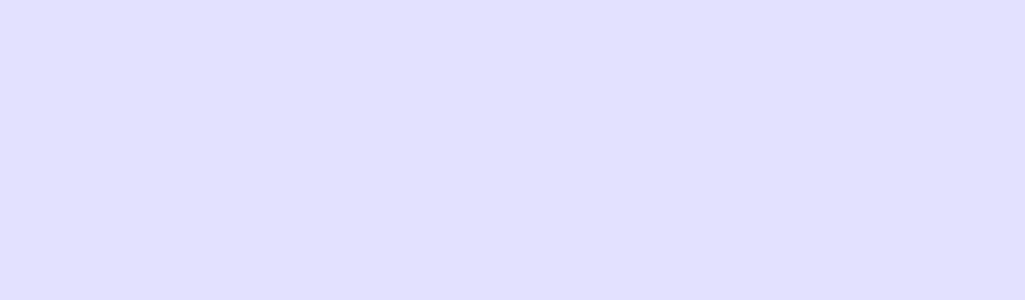
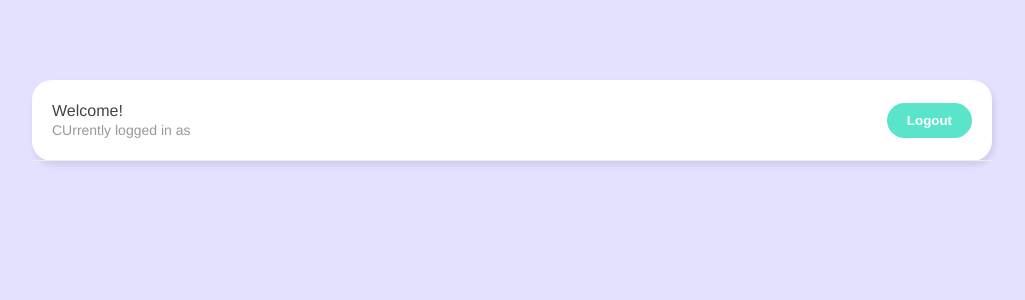
Before and after one commit to umesh8965/live-chat-room, a Vue app: page /chatroom in a window 1280 px wide. Before the commit this address had no page. Shown: the top 300 px of the page, without its empty margins (128-1153 px from the left). Built offline with nearby package versions, Linux system fonts and the light colour scheme.

Commit message:
setup-chat : implement chat module

```diff
--- a/src/components/LoginForm.vue
+++ b/src/components/LoginForm.vue
@@ -12,7 +12,7 @@ import { ref } from 'vue'
 import setLogin from "../composables/useLogin.js"
 
 export default {
-    setup(){
+    setup(props, context){
 
         //ref
         const email = ref('')
@@ -23,7 +23,7 @@ export default {
         const handleSubmit = async () => {
              await login( email.value, password.value )
              if(!error.value){
-                 console.log(" User Login ")
+                 context.emit("loginevent")
              }
         }
 
--- /dev/null
+++ b/src/components/Navbar.vue
@@ -0,0 +1,48 @@
+<template>
+  <nav>
+      <div>
+          <p>Welcome! </p>
+          <p class="email">CUrrently logged in as</p>
+      </div>
+      <button @click="handleLogout">Logout</button>
+  </nav>
+</template>
+
+<script>
+import setLogout from "../composables/useLogout"
+
+export default {
+    setup(){
+
+        const { error, logout } = setLogout()
+
+        const handleLogout = async () => {
+            await logout()
+            if (!error.value) {
+                console.log("user Logout")
+            }
+        }
+
+        return { handleLogout }
+    }
+}
+</script>
+
+<style>
+ nav {
+    padding: 20px;
+    border-bottom: 1px solid #eee;
+    display: flex;
+    justify-content: space-between;
+    align-items: center;
+  }
+  nav p {
+    margin: 2px auto;
+    font-size: 16px;
+    color: #444;
+  }
+  nav p.email {
+    font-size: 14px;
+    color: #999;
+  }
+</style>
--- a/src/components/SignupForm.vue
+++ b/src/components/SignupForm.vue
@@ -13,7 +13,7 @@ import { ref } from 'vue'
 import setSignup from "../composables/useSignup"
 
 export default {
-    setup(){
+    setup(props, context){
 
         const {error, signup} = setSignup()
 
@@ -24,6 +24,9 @@ export default {
 
         const handleSubmit = async () => {
              await signup(email.value, password.value, displayname.value)
+             if(!error.value){
+                 context.emit("signupevent")
+             }
         }
 
         return { displayname, email, password, handleSubmit, error }
--- /dev/null
+++ b/src/composables/useLogout.js
@@ -0,0 +1,22 @@
+import { projectAuth } from "../firebase/config"
+import { ref } from "vue"
+
+const error = ref(null)
+
+const logout = async () => {
+
+    error.value = null
+
+    try {
+        await projectAuth.signOut()
+    } catch (err) {
+        console.log(err.message)
+        error.value = err.message
+    }
+}
+
+const setLogout = () => {
+    return { error, logout }
+}
+
+export default setLogout
--- a/src/router/index.js
+++ b/src/router/index.js
@@ -1,11 +1,17 @@
 import { createRouter, createWebHistory } from 'vue-router'
 import Welcome from '../views/Welcome.vue'
+import Chatroom from '../views/Chatroom.vue'
 
 const routes = [
   {
     path: '/',
     name: 'Welcome',
     component: Welcome
+  },
+  {
+    path: '/chatroom',
+    name: 'Chatroom',
+    component: Chatroom
   },
 
 ]
--- /dev/null
+++ b/src/views/Chatroom.vue
@@ -0,0 +1,20 @@
+<template>
+  <div class="container">
+      <Navbar />
+  </div>
+</template>
+
+<script>
+
+import Navbar from "../components/Navbar"
+
+export default {
+
+    components: { Navbar }
+
+}
+</script>
+
+<style>
+
+</style>
--- a/src/views/Welcome.vue
+++ b/src/views/Welcome.vue
@@ -2,12 +2,12 @@
   <div class="welcome container">
       <div v-if="showLogin">
         <h1>Login</h1>
-        <LoginForm />
+        <LoginForm @loginevent="enterChat" />
         <p>Register now! <span @click="showLogin = false">Signup</span></p>
       </div>
       <div v-else>
         <h1>Sign up</h1>
-        <SignupForm />
+        <SignupForm @signupevent="enterChat"/>
         <p>Already Account! <span @click="showLogin = true">Login</span></p>
       </div>
   </div>
@@ -17,6 +17,7 @@
 
 import SignupForm from '../components/SignupForm'
 import LoginForm from '../components/LoginForm'
+import { useRouter } from "vue-router"
 import { ref } from 'vue'
 
 export default {
@@ -24,7 +25,12 @@ export default {
     setup(){
       const showLogin = ref(true)
 
-      return { showLogin }
+      const router = useRouter()
+      const enterChat = () => {
+        router.push({name: "Chatroom"})
+      }
+
+      return { showLogin, enterChat }
     }
 }
 </script>
```
